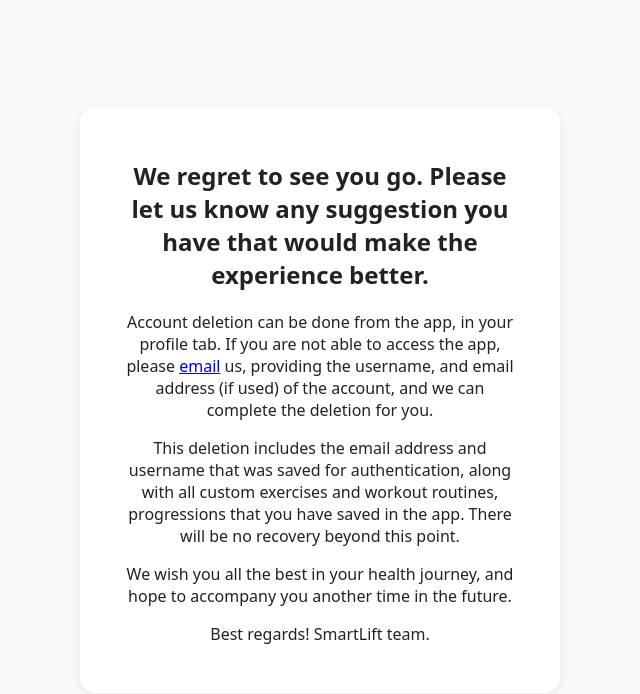
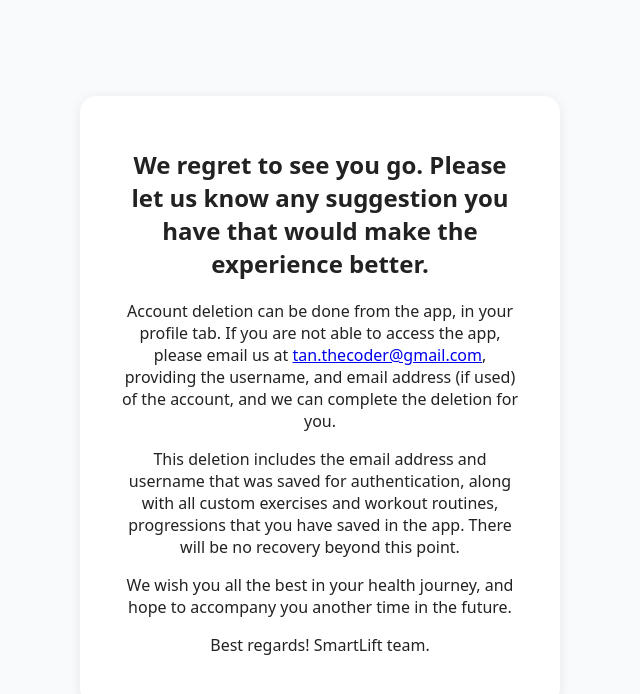
Before and after one commit to tanthecoder/smartlift-account-deletion-request, a plain HTML site: page index.html in a window 1280 px wide. Shown: the whole page, without its empty margins (320-960 px from the left). Drawn offline with Linux system fonts and the light colour scheme.

Commit message:
Update index.html

```diff
--- a/index.html
+++ b/index.html
@@ -50,7 +50,7 @@
 <body>
   <div class="container">
     <h2>We regret to see you go. Please let us know any suggestion you have that would make the experience better.</h2>
-    <p>Account deletion can be done from the app, in your profile tab. If you are not able to access the app, please <a href="mailto:tan.thecoder@gmail.com">email</a> us, providing the username, and email address (if used) of the account, and we can complete the deletion for you.</p>
+    <p>Account deletion can be done from the app, in your profile tab. If you are not able to access the app, please email us at <a href="mailto:tan.thecoder@gmail.com">tan.thecoder@gmail.com</a>, providing the username, and email address (if used) of the account, and we can complete the deletion for you.</p>
     <p>This deletion includes the email address and username that was saved for authentication, along with all custom exercises and workout routines, progressions that you have saved in the app. There will be no recovery beyond this point.</p>
     <p>We wish you all the best in your health journey, and hope to accompany you another time in the future.</p>
     <p>Best regards! SmartLift team.</p>
```
